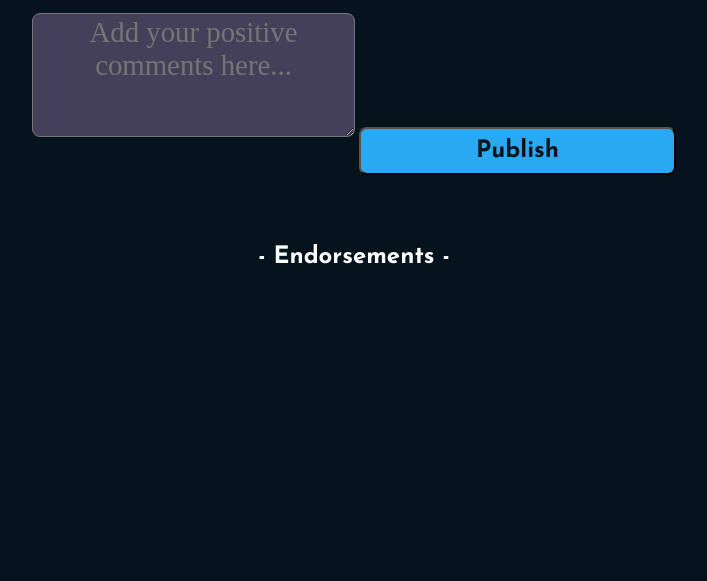
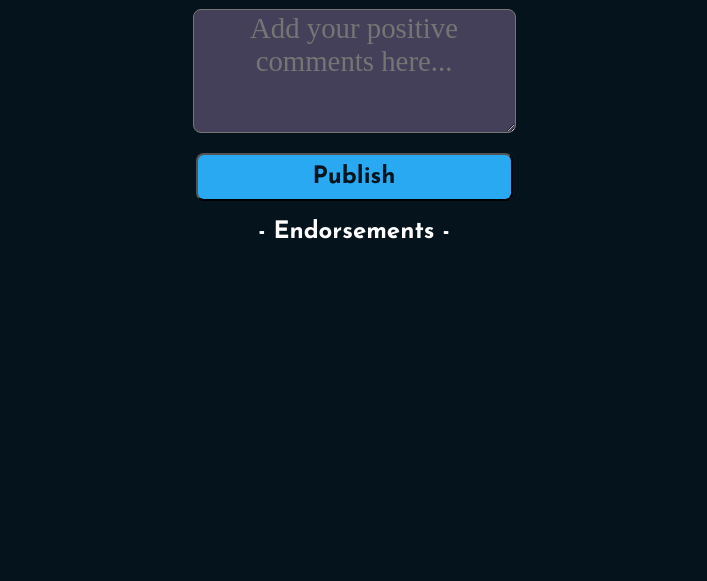
Before and after one commit to renners7777/weAreTheChampionsCR, a website built with Vite: page index.html in a window 1280 px wide. Shown: the part 219-800 px from the top of the page, without its empty margins (286-993 px from the left). Built offline with nearby package versions, Linux system fonts and the light colour scheme.

Commit message:
Added flex to project

```diff
--- a/index.css
+++ b/index.css
@@ -3,6 +3,13 @@ html, body {
     padding: 0;
     display: block;
     background-color: #04131C;
+}
+
+.main-content {
+    padding: 50px;
+    display: flex;
+    flex-direction: column;
+    align-items: center;
 }
 
 h1 {
@@ -13,11 +20,6 @@ font-style: normal;
 font-weight: 700;
 line-height: normal;
 padding: 10px
-}
-
-.main-content {
-    text-align: center;
-    padding: 50px;
 }
 
 textarea {
--- a/index.html
+++ b/index.html
@@ -17,10 +17,7 @@
         <textarea name="praise" id="praise" cols="30" rows="10" title="Positive Feedback" placeholder="Add your positive comments here..."></textarea>
         <label for="praise"></label>
         <button class="publish">Publish</button>
-        </div>
-
-        <div class="endorsements">
-            <h2>- Endorsements -</h2>
+        <h2>- Endorsements -</h2>
         </div>
 
         <script src="index.js"></script>
```
